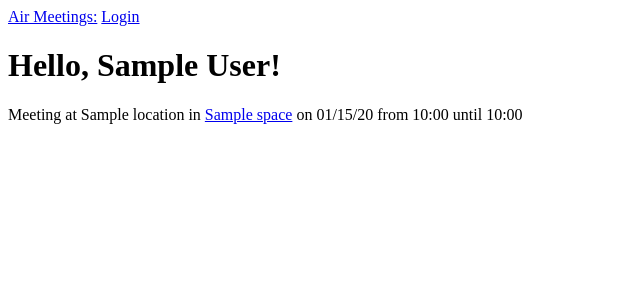
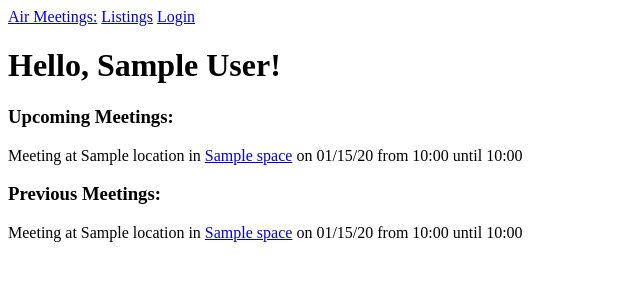
Before and after one commit to pbierach/AirMeetings, a Flask app: a page that uses app/templates/base.html in a window 1280 px wide. Shown: the top 300 px of the page, without its empty margins (0-640 px from the left). Run offline with Flask 2, Linux system fonts and the light colour scheme; tables that the repository leaves empty hold one stand-in row (values such as "Sample post"); some libraries are stand-ins or nearby versions.

```diff
--- a/app/routes.py
+++ b/app/routes.py
@@ -50,7 +50,9 @@ def register():
 def user(username):
     user = User.query.filter_by(username=username).first_or_404()
     upcoming = upcomingMeeting.query.filter_by(uid=user.id)
-    meetings = []
+    history = meetingHistory.query.filter_by(uid=user.id)
+    uMeetings = []
+    pMeetings = []
     for meet in upcoming:
         curr = {
             "space": Space.query.filter_by(id=meet.spid).first(),
@@ -59,15 +61,35 @@ def user(username):
             "start": meet.startTime,
             "end": meet.endTime
         }
-        meetings.append(curr)
+        uMeetings.append(curr)
 
-    return render_template('user.html', user=user, meetings=meetings)
+    for meet in history:
+        curr = {
+            "space": Space.query.filter_by(id=meet.spid).first(),
+            "location": Location.query.filter_by(id=Space.location).first(),
+            "date": meet.date,
+            "start": meet.startTime,
+            "end": meet.endTime
+        }
+        pMeetings.append(curr)
+
+    return render_template('user.html', user=user, meetings=uMeetings, history=pMeetings)
 
 @app.route('/space/<space>')
 def space(space):
     space = Space.query.filter_by(name=space).first_or_404()
     location = Location.query.filter_by(id=space.location).first_or_404()
-    return render_template('space.html', space=space, location=location)
+    r = reviews.query.filter_by(spid=space.id).all()
+    tech = TechToSpace.query.filter_by(spid=space.id).all()
+    techInSpace = []
+    for t in techInSpace:
+        curr = {
+            "tech": Tech.query.filter_by(id=t.id),
+            "count": TechToSpace.query.with_entities(TechToSpace.count).filter_by(tid=t.id, spid=space.id)
+        }
+        techInSpace.append(curr)
+
+    return render_template('space.html', space=space, location=location, reviews=r, tech=techInSpace)
 
 @app.route('/spaces')
 def spaces():
@@ -76,7 +98,7 @@ def spaces():
     for space in spaces:
         l = Location.query.filter_by(id=space.location).first_or_404()
         locations.append(l)
-    return render_template('listings.html', spaces=spaces, locations=l)
+    return render_template('listings.html', spaces=spaces)
 
 
 def reset_db():
--- a/app/templates/base.html
+++ b/app/templates/base.html
@@ -6,6 +6,7 @@
     <body>
     <div>
         <a href={{ url_for('home') }}>Air Meetings:</a>
+        <a href={{ url_for('spaces') }} >Listings</a>
         {% if current_user.is_anonymous %}
             <a href={{ url_for('login') }}>Login</a>
         {% else %}
--- a/app/templates/listings.html
+++ b/app/templates/listings.html
@@ -3,6 +3,6 @@
 {% block content %}
     <h1> Spaces </h1>
    {% for space in spaces %}
-       <a href="{{ url_for('space', space=space,location=space.location) }}">{{ space.name}}</a> <br>
+       <a href="{{ url_for('space', space=space.name) }}">{{ space.name}}</a> <br>
    {% endfor %}
 {% endblock %}
--- a/app/templates/user.html
+++ b/app/templates/user.html
@@ -2,6 +2,9 @@
 
 {% block content %}
     <h1>Hello, {{ user.name }}!</h1>
+
+    <div id="upcoming_meetings">
+    <h3>Upcoming Meetings:</h3>
     {% if meetings|length != 0 %}
         {% for i in range(meetings|length) %}
             {% set space = meetings[i]["space"] %}
@@ -15,5 +18,23 @@
     {% else %}
         <p>No upcoming meetings</p>
     {% endif %}
+    </div>
+
+    <div id="past_meetings">
+    <h3>Previous Meetings:</h3>
+    {% if history|length != 0 %}
+        {% for i in range(history|length) %}
+            {% set space = history[i]["space"] %}
+            {% set location = history[i]["location"] %}
+            {{"Meeting at " + location.name + " in " }}
+            <a href="{{ url_for('space', space=space.name) }}">{{ space.name }}</a>
+            {{ " on " + history[i]["date"].strftime("%m/%d/%y") + " from " +
+            history[i]["start"].strftime('%H:%M') + " until " + history[i]["end"].strftime('%H:%M')}}
+            <br>
+        {% endfor %}
+    {% else %}
+        <p>No previous meetings</p>
+    {% endif %}
+    </div>
 
 {% endblock %}
```
Also changed, not shown: app/templates/space.html (+18 -0 lines).
